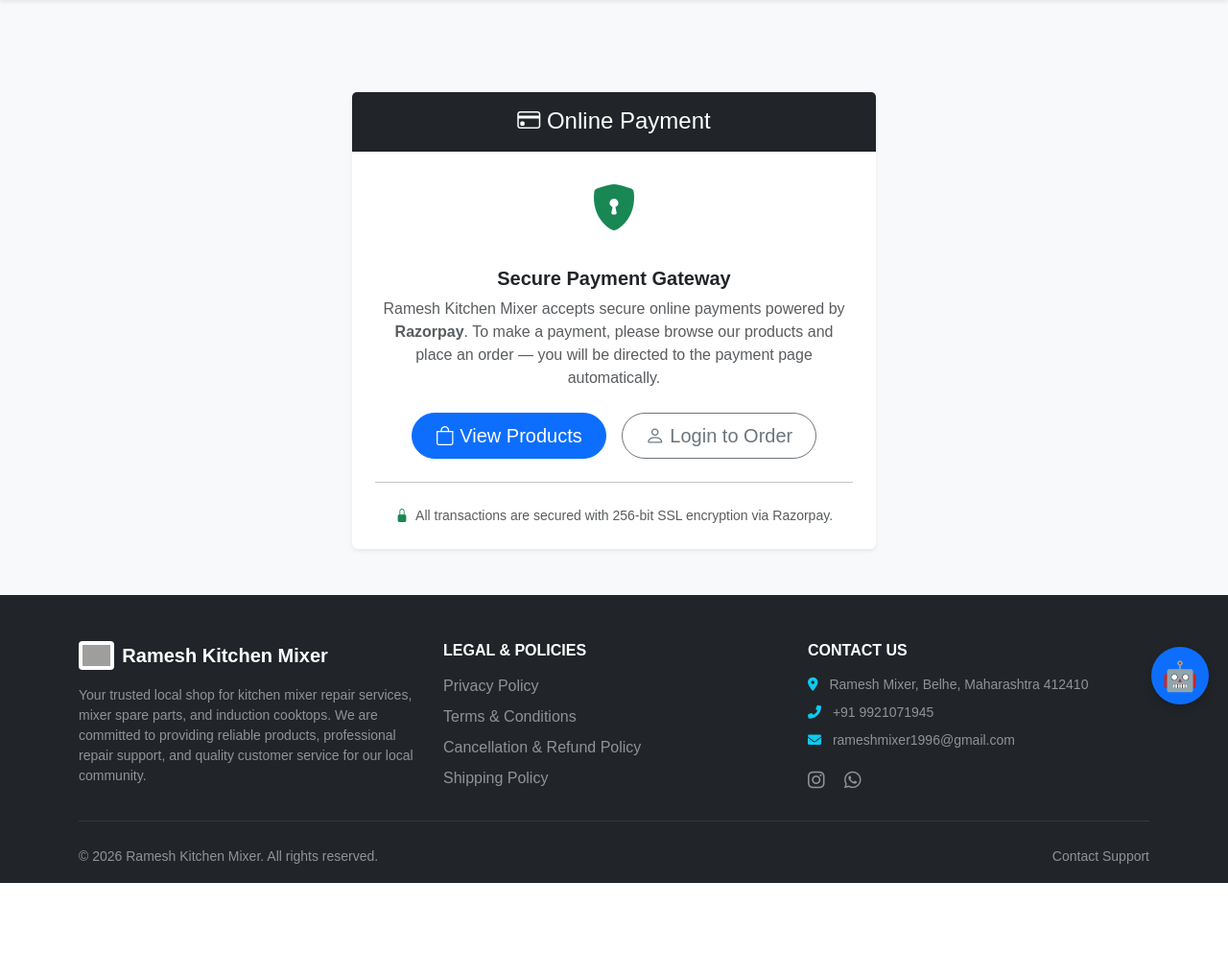
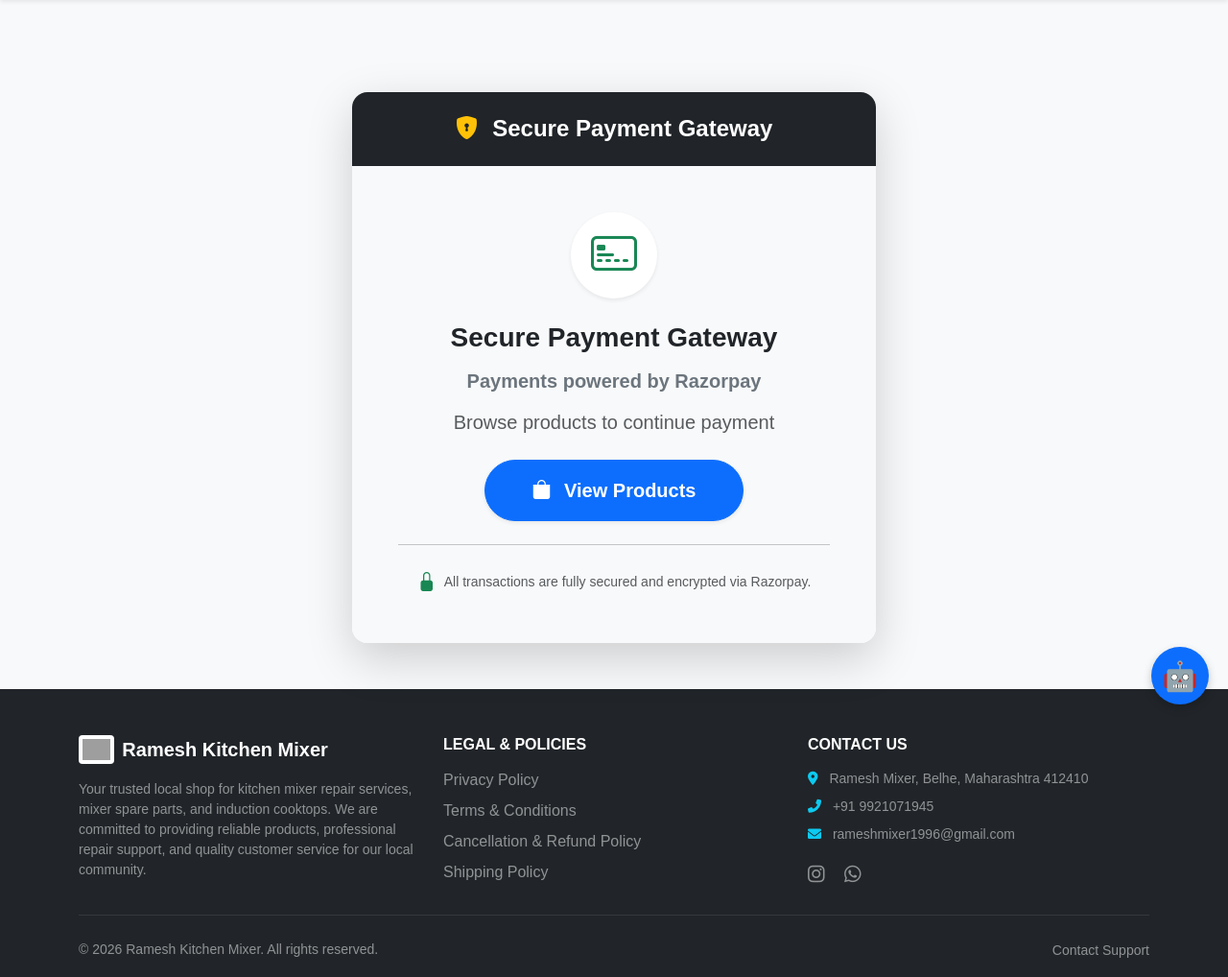
Before and after one commit to akankshavishwasrao3000/Ramesh-Kitchen-Mixer-service, a Django app: page /payment/ in a window 1280 px wide. Shown: the part 46-1064 px from the top of the page at 96% size. Before the commit the page ends 966 px from the top, so only its background shows below. Run offline with Django 4.2, Linux system fonts and the light colour scheme; grey boxes are pictures that could not be loaded.

Commit message:
added changes in view

```diff
--- a/ramesh/views.py
+++ b/ramesh/views.py
@@ -195,16 +195,6 @@
 # ================================
 
 def payment_home(request):
-    """
-    Public landing page for /payment/.
-    Razorpay reviewers visit this URL to validate the payment route.
-    Logged-in users are guided to products; anonymous users see an info page.
-    The existing dynamic route /payment/<order_id>/ is completely unaffected.
-    """
-    if request.user.is_authenticated:
-        messages.info(request, "To make a payment, please select a product first.")
-        return redirect('products')
-    # For unauthenticated visitors (e.g. Razorpay reviewers), show a simple info page
     return render(request, 'payment_info.html')
 
 @login_required
--- a/templates/payment_info.html
+++ b/templates/payment_info.html
@@ -1,39 +1,40 @@
 {% extends "base.html" %}
 
-{% block title %}Payment - Ramesh Kitchen Mixer{% endblock %}
+{% block title %}Secure Payment Gateway - Ramesh Kitchen Mixer{% endblock %}
 
 {% block content %}
 <div class="container py-5 mt-5">
     <div class="row justify-content-center">
         <div class="col-md-7 col-lg-6">
-            <div class="card shadow-sm border-0">
-                <div class="card-header bg-dark text-white text-center py-3">
-                    <h4 class="mb-0"><i class="bi bi-credit-card"></i> Online Payment</h4>
+            <div class="card shadow-lg border-0 rounded-4 overflow-hidden">
+                <div class="card-header bg-dark text-white text-center py-4 border-0">
+                    <h4 class="mb-0 fw-bold"><i class="bi bi-shield-lock-fill me-2 text-warning"></i> Secure Payment Gateway</h4>
                 </div>
-                <div class="card-body p-4 text-center">
+                <div class="card-body p-5 text-center bg-light">
                     <div class="mb-4">
-                        <i class="bi bi-shield-lock-fill text-success" style="font-size: 3rem;"></i>
+                        <div class="d-inline-flex align-items-center justify-content-center bg-white rounded-circle shadow-sm" style="width: 90px; height: 90px;">
+                            <i class="bi bi-credit-card-2-front text-success" style="font-size: 3rem;"></i>
+                        </div>
                     </div>
-                    <h5 class="fw-bold mb-2">Secure Payment Gateway</h5>
-                    <p class="text-muted mb-4">
-                        Ramesh Kitchen Mixer accepts secure online payments powered by
-                        <strong>Razorpay</strong>. To make a payment, please browse our products
-                        and place an order — you will be directed to the payment page automatically.
+
+                    <h3 class="fw-bold mb-3 text-dark">Secure Payment Gateway</h3>
+
+                    <h5 class="text-secondary mb-3 fw-semibold">Payments powered by Razorpay</h5>
+
+                    <p class="text-muted mb-4 fs-5">
+                        Browse products to continue payment
                     </p>
 
-                    <div class="d-flex flex-column flex-sm-row gap-3 justify-content-center">
-                        <a href="{% url 'products' %}" class="btn btn-primary btn-lg rounded-pill px-4">
-                            <i class="bi bi-bag"></i> View Products
-                        </a>
-                        <a href="{% url 'login' %}" class="btn btn-outline-secondary btn-lg rounded-pill px-4">
-                            <i class="bi bi-person"></i> Login to Order
+                    <div class="d-flex justify-content-center mb-3">
+                        <a href="{% url 'products' %}" class="btn btn-primary btn-lg rounded-pill px-5 py-3 shadow-sm fw-bold">
+                            <i class="bi bi-bag-fill me-2"></i> View Products
                         </a>
                     </div>
 
                     <hr class="my-4">
-                    <p class="text-muted small mb-0">
-                        <i class="bi bi-lock-fill text-success me-1"></i>
-                        All transactions are secured with 256-bit SSL encryption via Razorpay.
+                    <p class="text-muted small mb-0 d-flex align-items-center justify-content-center">
+                        <i class="bi bi-lock-fill text-success me-2 fs-5"></i>
+                        <span>All transactions are fully secured and encrypted via Razorpay.</span>
                     </p>
                 </div>
             </div>
```
